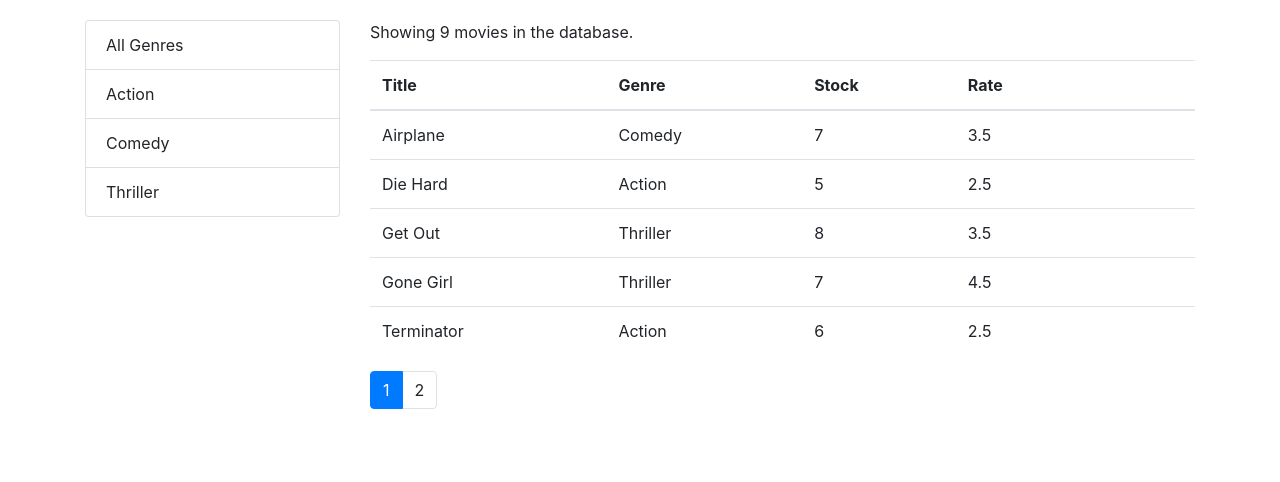
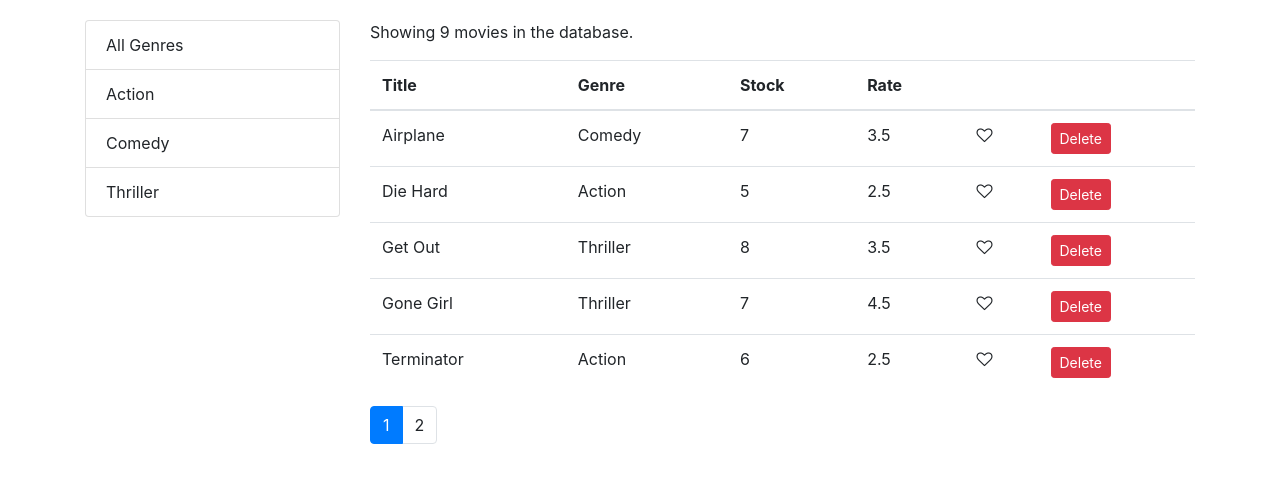
Before and after one commit to gerrymcdonnell/react-vidly, a React (Create React App) app: page / in a window 1280 px wide. Shown: the top 482 px of the page. Built offline with nearby package versions, Linux system fonts and the light colour scheme.

Commit message:
added like and delete to table body

```diff
--- a/src/components/common/tableBody.jsx
+++ b/src/components/common/tableBody.jsx
@@ -2,6 +2,12 @@
 import _ from 'lodash';
 
 class TableBody extends Component {
+
+    renderCell=(item,column)=>{
+        if(column.content) return column.content(item);
+
+        return _.get(item,column.path);
+    };
 
     render() {
         /**vid84: object destructering pick data props we need */
@@ -10,12 +16,10 @@
 
         return (
             <tbody>
-
                 {/**vid 84 map to table row */}
-                {data.map(item => <tr>
-                    {columns.map(column => <td>{_.get(item,column.path)}</td>)}</tr>
-                )}
-
+                {data.map(item => (
+                    <tr>{columns.map(column => <td>{this.renderCell(item,column)}</td>)}</tr>
+                ))}
             </tbody>
         );
 
--- a/src/components/moviesTable.jsx
+++ b/src/components/moviesTable.jsx
@@ -13,8 +13,18 @@
         { path: 'genre.name', label: 'Genre' },
         { path: 'numberInStock', label: 'Stock' },
         { path: 'dailyRentalRate', label: 'Rate' },
-        { key: 'like' },
-        { key: 'delete' }
+        {
+            key: 'like',
+            content: movie=>(
+                <Like liked={movie.liked} onClick={() => this.props.onLike(movie)}/>
+            )
+        },
+        {
+            key: 'delete',
+            content:movie=>(
+                <button onClick={() => this.props.onDelete(movie)} className="btn btn-danger btn-sm">Delete</button>
+            )
+        }
     ];
 
     render() {
@@ -35,6 +45,7 @@
                 {/* zen coding tbody>tr>td*4 */}
 
 
+
             </table>
         );
     }
```
